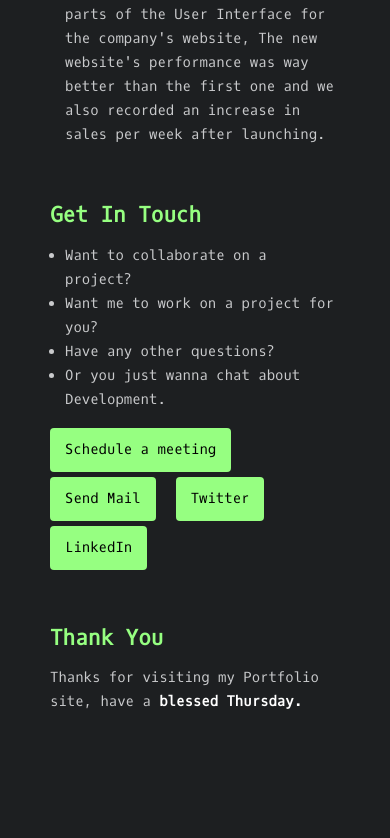
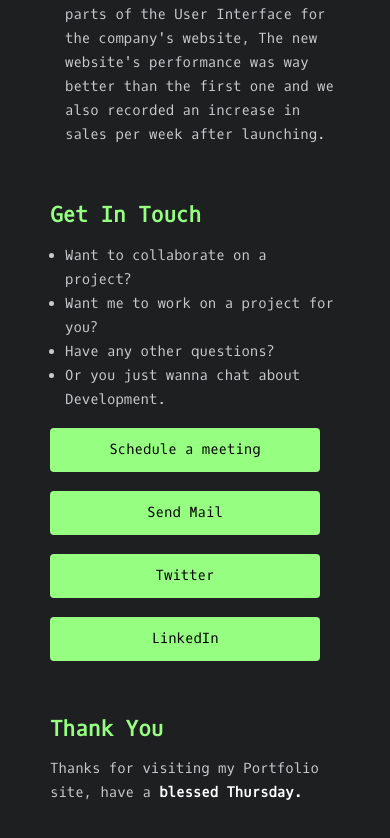
Before and after one commit to abrusu-collins/Portfolio-v7, a React (Create React App) app: page / in a window 390 px wide. Shown: the part 4133-4971 px from the top of the page. Before the commit the page ends 4927 px from the top, so only its background shows below. Built offline with nearby package versions, Linux system fonts and the light colour scheme.

Commit message:
responsiveness of buttons

```diff
--- a/src/sass/_responsive.scss
+++ b/src/sass/_responsive.scss
@@ -197,4 +197,22 @@
 
 //Work experience responsiveness
 //contacts responsiveness
+
+@media screen and (max-width: 695px) {
+  .allcontacts {
+    display: grid;
+    grid-template-columns: repeat(2, 0.5fr);
+    grid-gap: 1rem;
+    text-align: center;
+  }
+}
+
+@media screen and (max-width: 517px) {
+  .allcontacts {
+    display: grid;
+    grid-template-columns: repeat(1, 1fr);
+    grid-gap: 1rem;
+    text-align: center;
+  }
+}
 //Thanks responsiveness
--- a/src/styles/style.css
+++ b/src/styles/style.css
@@ -280,3 +280,19 @@ a:hover {
     width: 140%;
   }
 }
+@media screen and (max-width: 695px) {
+  .allcontacts {
+    display: grid;
+    grid-template-columns: repeat(2, 0.5fr);
+    grid-gap: 1rem;
+    text-align: center;
+  }
+}
+@media screen and (max-width: 517px) {
+  .allcontacts {
+    display: grid;
+    grid-template-columns: repeat(1, 1fr);
+    grid-gap: 1rem;
+    text-align: center;
+  }
+}
```
